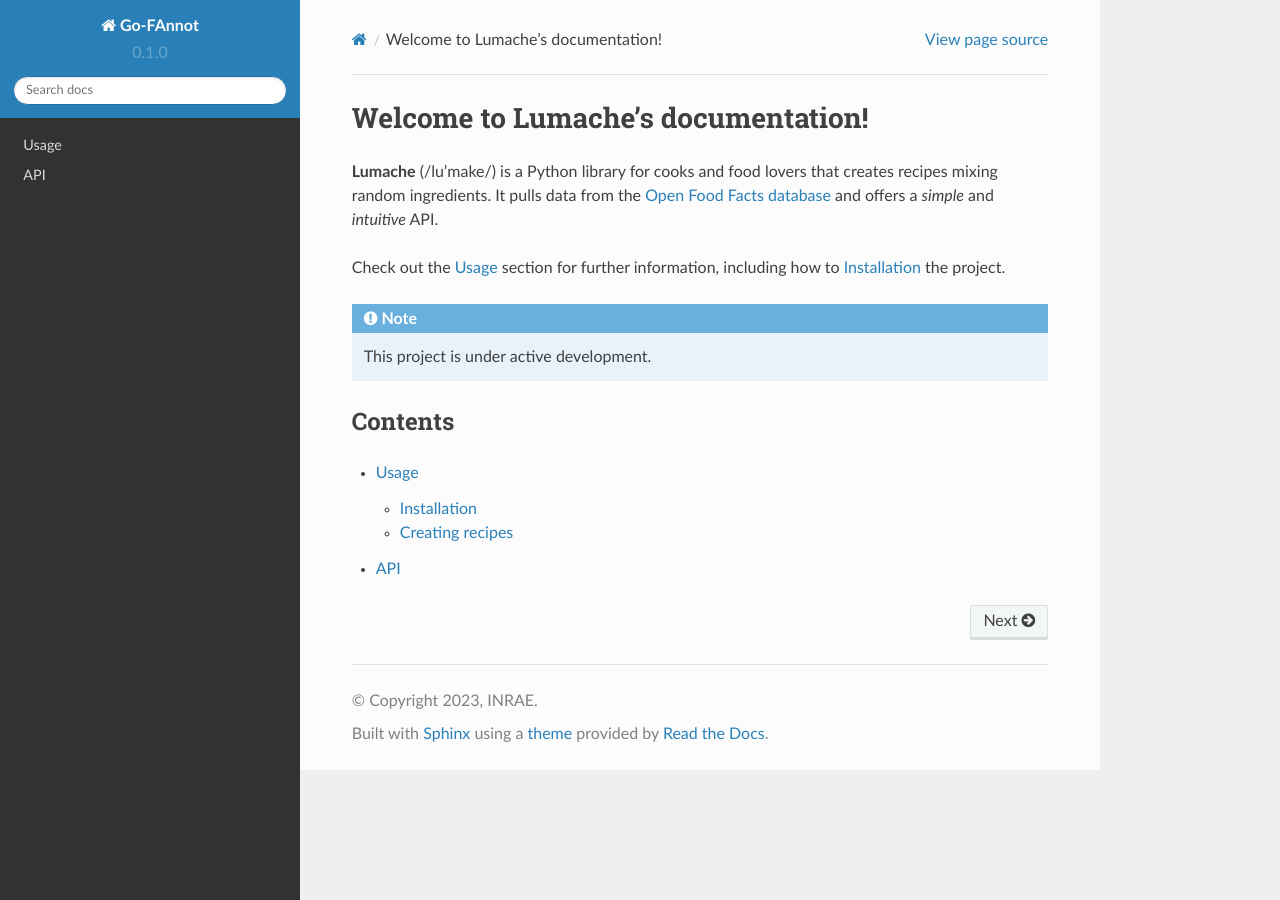
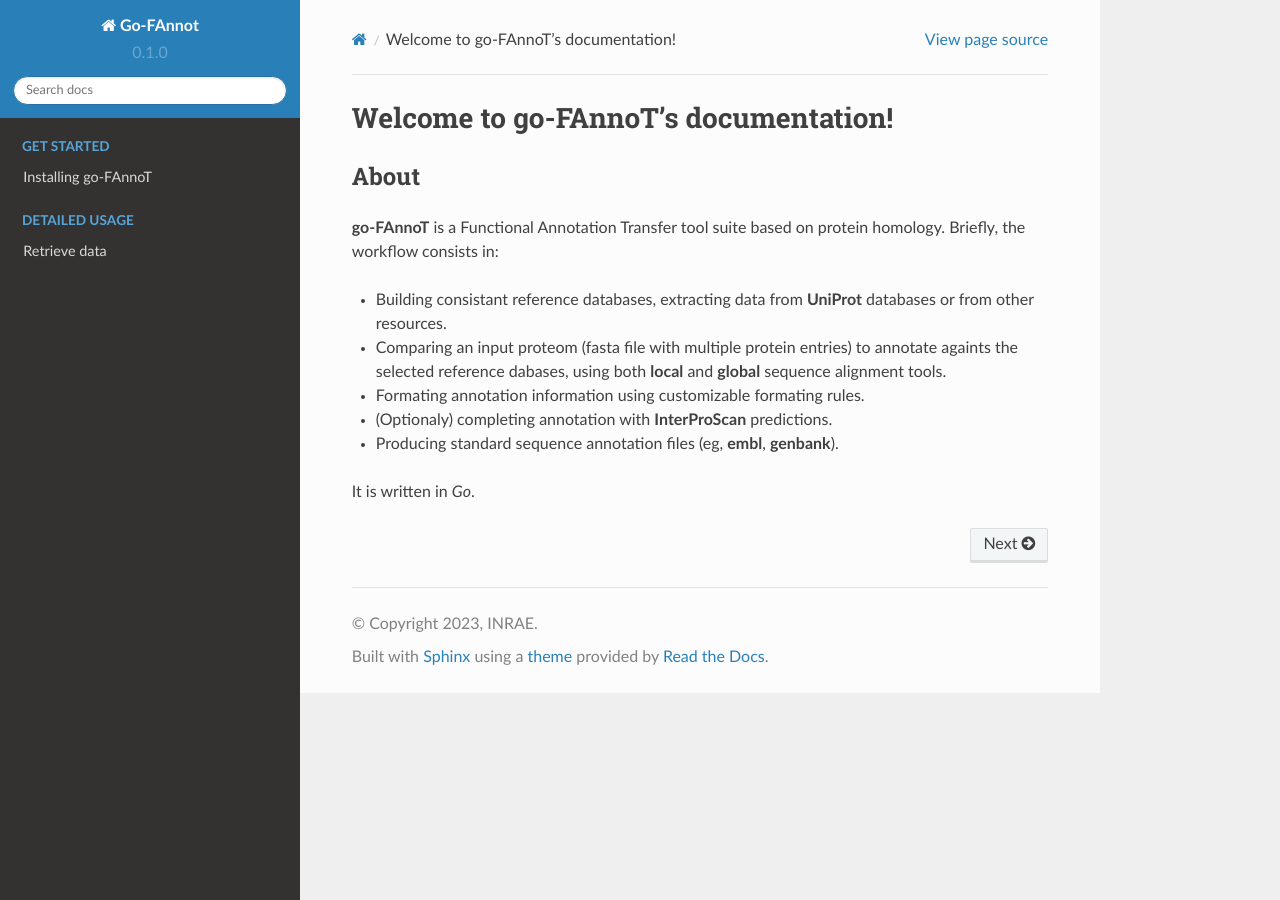
Before and after one commit to hdevillers/go-fannot-documentation, a Sphinx documentation site: the page built from docs/source/index.rst, in a window 1280 px wide. Built offline with Sphinx 7.4.7 and the Read the Docs theme 2.0.0, drawn with Linux system fonts in a browser that asks for light colours.

Commit message:
Start writing documentation, index and install.

```diff
--- a/docs/source/api.rst
+++ /dev/null
@@ -1,7 +0,0 @@
-API
-===
-
-.. autosummary::
-   :toctree: generated
-
-   lumache
--- a/docs/source/index.rst
+++ b/docs/source/index.rst
@@ -1,22 +1,30 @@
-Welcome to Lumache's documentation!
-===================================
+Welcome to go-FAnnoT's documentation!
+=====================================
 
-**Lumache** (/lu'make/) is a Python library for cooks and food lovers
-that creates recipes mixing random ingredients.
-It pulls data from the `Open Food Facts database <https://world.openfoodfacts.org/>`_
-and offers a *simple* and *intuitive* API.
+About
+-----
 
-Check out the :doc:`usage` section for further information, including
-how to :ref:`installation` the project.
+**go-FAnnoT** is a Functional Annotation Transfer tool suite based on protein homology.
+Briefly, the workflow consists in:
 
-.. note::
+* Building consistant reference databases, extracting data from **UniProt** databases or from other resources.
+* Comparing an input proteom (fasta file with multiple protein entries) to annotate againts the selected reference dabases, using both **local** and **global** sequence alignment tools.
+* Formating annotation information using customizable formating rules.
+* (Optionaly) completing annotation with **InterProScan** predictions.
+* Producing standard sequence annotation files (eg, **embl**, **genbank**).
 
-   This project is under active development.
-
-Contents
---------
+It is written in `Go`.
 
 .. toctree::
+   :hidden:
+   :maxdepth: 2
+   :caption: Get started
 
-   usage
-   api
+   ./get_started/install.rst
+
+.. toctree::
+   :hidden:
+   :maxdepth: 2
+   :caption: Detailed usage
+
+   ./usage/retrieve_data.rst
--- /dev/null
+++ b/docs/source/usage/retrieve_data.rst
@@ -0,0 +1,4 @@
+Retrieve data
+=============
+
+Blabla
```
Also changed, not shown: docs/source/get_started/install.rst (added, +71 -0 lines), docs/source/usage.rst (deleted, +0 -33 lines).
